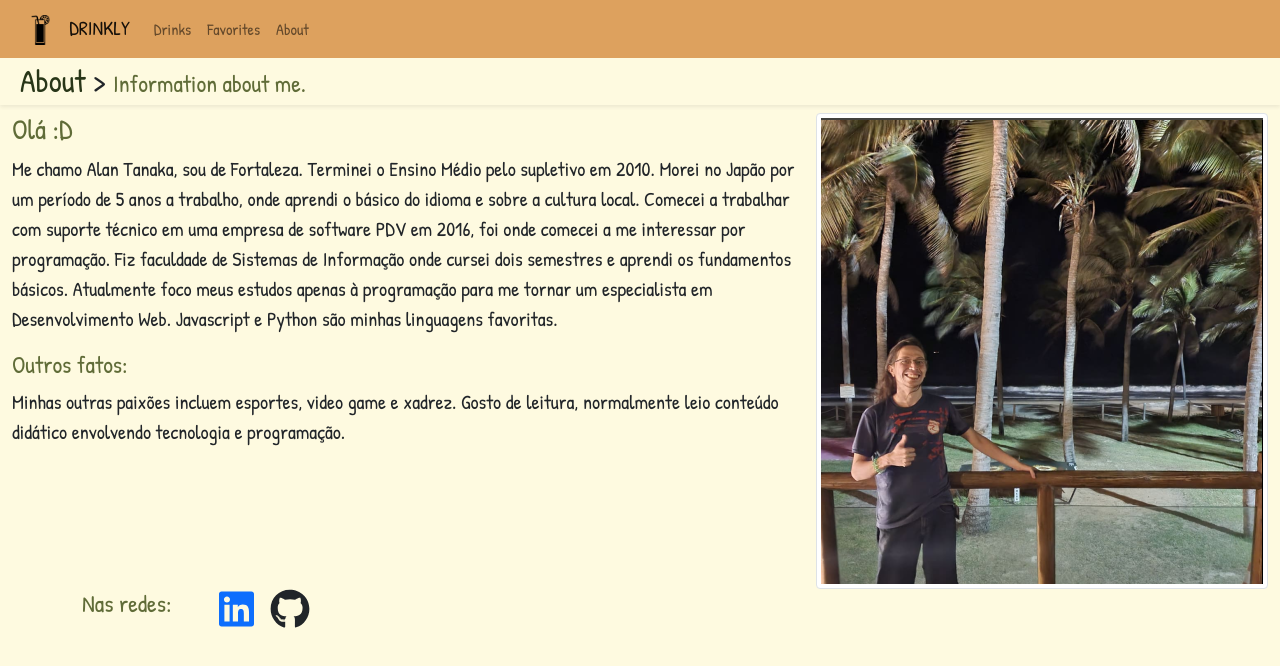
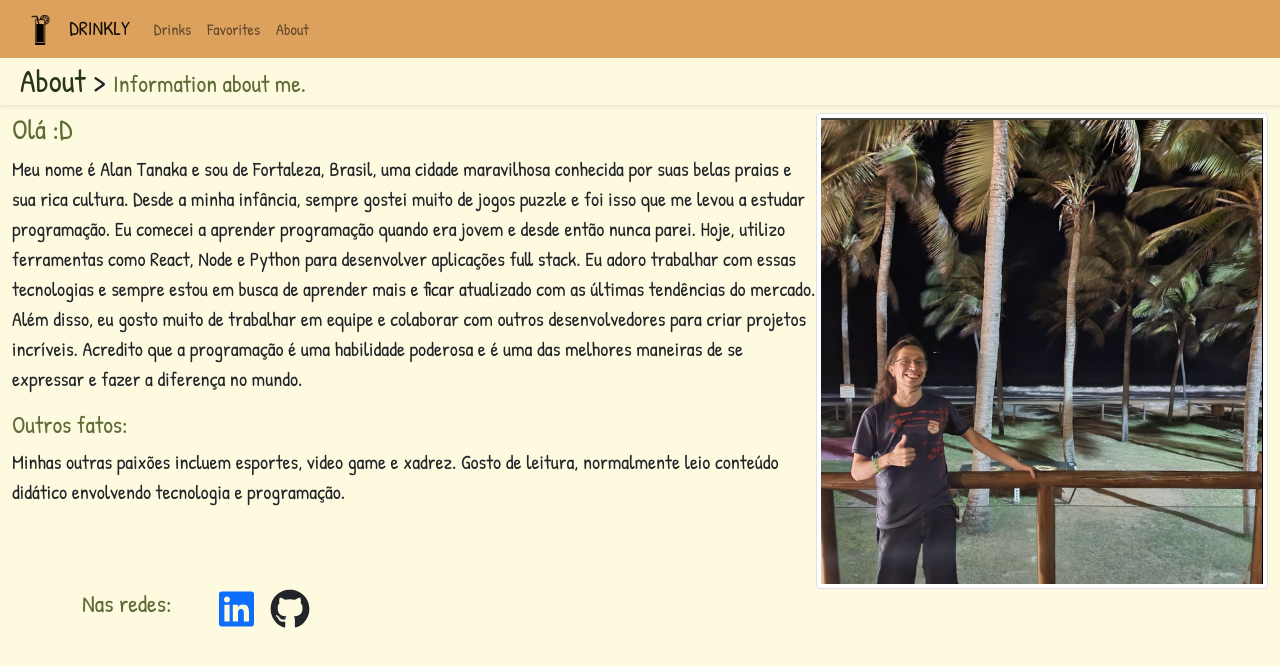
Before and after one commit to alant2031/drinkly_repo, a React (Create React App) app: page /about in a window 1280 px wide. Shown: the top 666 px of the page. Built offline with nearby package versions, Linux system fonts and the light colour scheme.

Commit message:
Update About.tsx

```diff
--- a/src/pages/About.tsx
+++ b/src/pages/About.tsx
@@ -21,7 +21,7 @@ export default function About() {
             <div className="d-block d-sm-flex">
               <div>
                 <h3 className="text-olive">Olá :D</h3>
-                <p className="fs-5">Me chamo Alan Tanaka, sou de Fortaleza. Terminei o Ensino Médio pelo supletivo em 2010. Morei no Japão por um período de 5 anos a trabalho, onde aprendi o básico do idioma e sobre a cultura local. Comecei a trabalhar com suporte técnico em uma empresa de software PDV em 2016, foi onde comecei a me interessar por programação. Fiz faculdade de Sistemas de Informação onde cursei dois semestres e aprendi os fundamentos básicos. Atualmente foco meus estudos apenas à programação para me tornar um especialista em Desenvolvimento Web. Javascript e Python são minhas linguagens favoritas. </p>
+                <p className="fs-5">Meu nome é Alan Tanaka e sou de Fortaleza, Brasil, uma cidade maravilhosa conhecida por suas belas praias e sua rica cultura. Desde a minha infância, sempre gostei muito de jogos puzzle e foi isso que me levou a estudar programação. Eu comecei a aprender programação quando era jovem e desde então nunca parei. Hoje, utilizo ferramentas como React, Node e Python para desenvolver aplicações full stack. Eu adoro trabalhar com essas tecnologias e sempre estou em busca de aprender mais e ficar atualizado com as últimas tendências do mercado. Além disso, eu gosto muito de trabalhar em equipe e colaborar com outros desenvolvedores para criar projetos incríveis. Acredito que a programação é uma habilidade poderosa e é uma das melhores maneiras de se expressar e fazer a diferença no mundo.</p>
                 <h4 className="text-olive">Outros fatos:</h4>
                 <p className="fs-5">
                   Minhas outras paixões incluem esportes, video game e xadrez. Gosto de leitura, normalmente leio conteúdo didático envolvendo tecnologia e programação.
```
